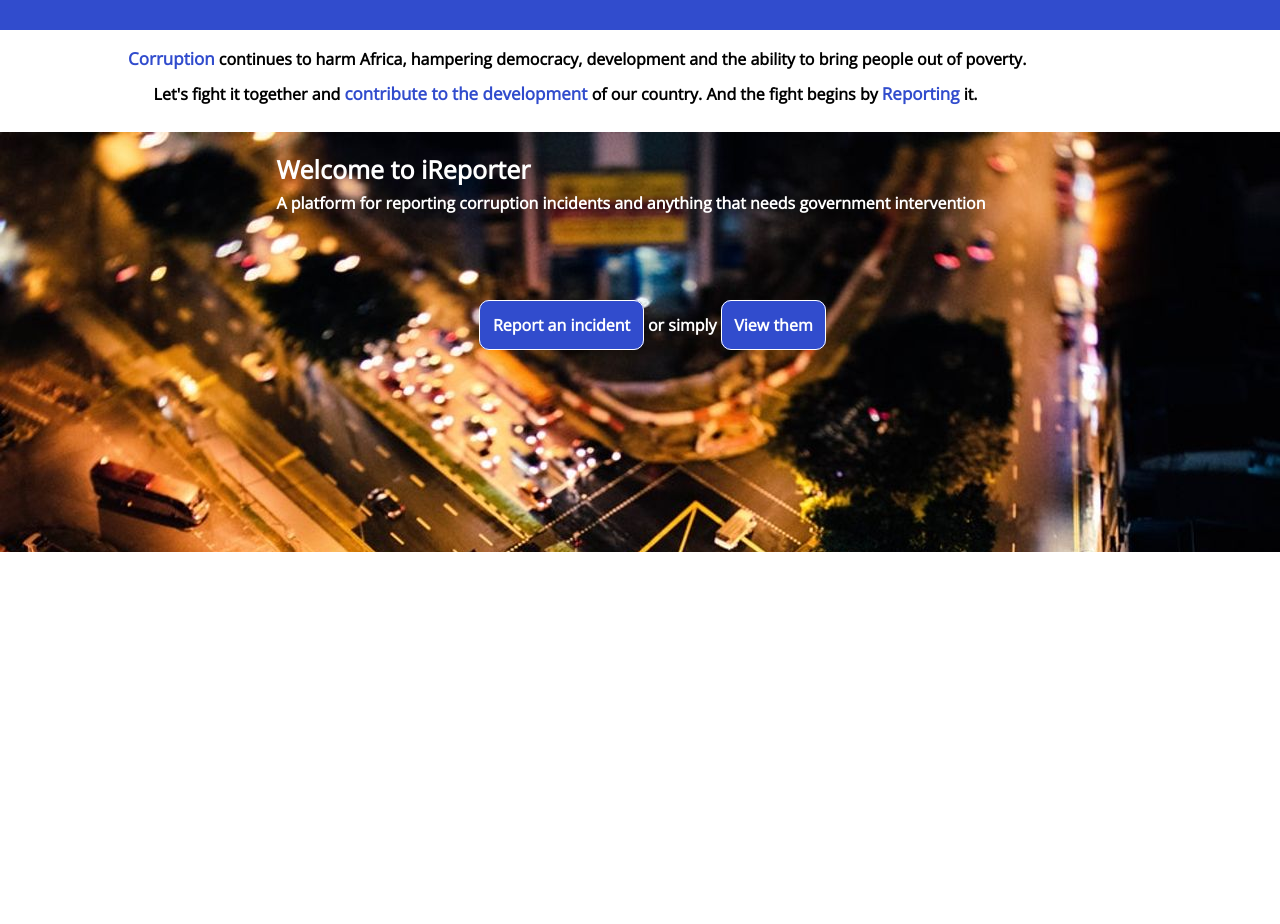
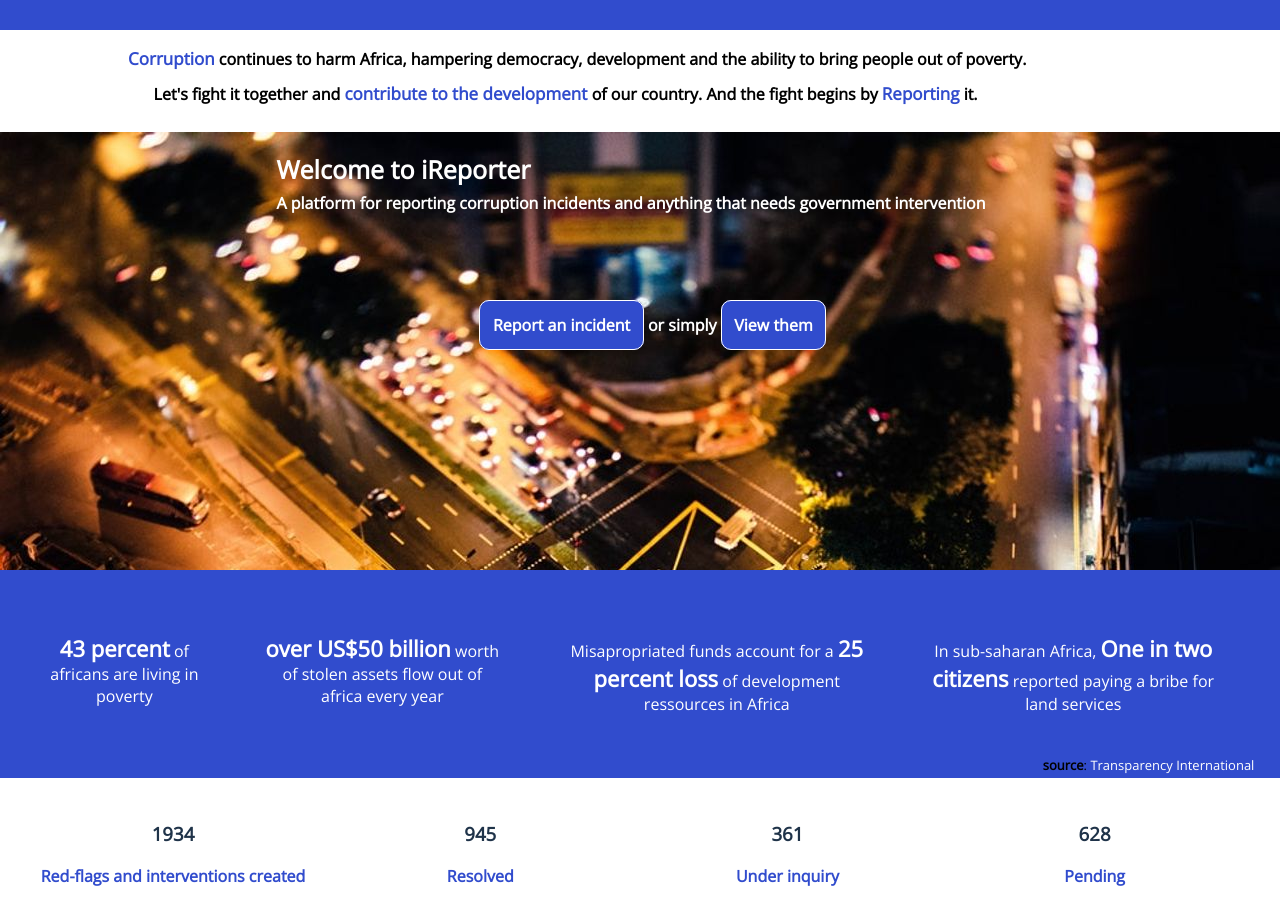
Before and after one commit to thiernomoudou/iReporter, a plain HTML site: page UI/index.html in a window 1280 px wide. Shown: the part 70-994 px from the top of the page. Before the commit the page ends 800 px from the top, so only its background shows below. Drawn offline with nearby package versions, Linux system fonts and the light colour scheme.

Commit message:
Add figures and statistic data to index.html

```diff
--- a/UI/css/index.css
+++ b/UI/css/index.css
@@ -72,49 +72,51 @@ input[type=search] {
 /*navbar*/
 /********************************************************/
 
+.facts{
+	font-weight: 600;
+	line-height: 1.5;
+}
+.facts p{
+	padding-left: 10%;
+}
+
+.facts p:nth-of-type(2){
+	padding-left: 12%;
+	margin-top: -0.5%;
+}
+
+.facts span{
+	color: #314CCD;
+	font-size: 17px;
+}
+
+
 /********************************************************/
-/*call to action*/
+/*banner*/
 /********************************************************/
 
-.call-to-action{
+.banner{
 	height: 600px;
 	background-image: url("../img/round-aboun-1.jpg");
 
 }
 
+
 .banner{
-	font-weight: 600;
-	line-height: 1.5;
-}
-.banner p{
-	padding-left: 10%;
-}
-
-.banner p:nth-of-type(2){
-	padding-left: 12%;
-	margin-top: -0.5%;
-}
-
-.banner span{
-	color: #314CCD;
-	font-size: 17px;
-}
-
-.call-to-action{
    color: #ffffff;
    padding-left: 2%;
    font-weight: 800;
-   height: 420px;
+   height: 440px;
 
 }
-.call-to-action h3 {
+.banner h3 {
 	padding-top: 2%;
 	font-size: 25px;
 	margin-bottom: -1%;
 
 }
 
-.call-to-action p:nth-of-type(1){
+.banner p:nth-of-type(1){
 	margin-bottom: 10%;
 }
 
@@ -135,3 +137,89 @@ input[type=search] {
 	width: 10%;
 	background-color: #314CCD;
 }
+
+/********************************************************/
+/*banner*/
+/********************************************************/
+
+/********************************************************/
+/*corruption figures*/
+/********************************************************/
+
+.corruption-figures{
+	margin-top: -0.1%;
+	background-color: #314CCD;
+	display: flex;
+	padding: 3% 2%;
+
+}
+
+.corruption-figures li{
+    list-style-type: none;
+    text-align: center;
+    margin-right: 1%;
+    padding: 2% 2%;
+    color: #ffffff;
+    font-weight: 500;
+}
+
+.corruption-figures span{
+	font-weight: 700;
+	font-size: 22px;
+}
+
+/********************************************************/
+/*corruption figures*/
+/********************************************************/
+
+.info-source{
+	font-size: 13px;
+	text-align: right;
+	margin-top: -3%;
+	margin-right: 2%;
+}
+.info-source a{
+	text-align: center;
+}
+
+.info-source span{
+	font-weight: 600;
+}
+
+/********************************************************/
+/*corruption figures*/
+/********************************************************/
+
+
+/********************************************************/
+/*statistics*/
+/********************************************************/
+
+.statistics{
+	display: flex;
+	padding: 1% 2%;
+}
+
+.statistics li{
+    list-style-type: none;
+    text-align: center;
+    margin-right: 1%;
+    color: #1F3349;
+    font-weight: 500;
+    flex: 1;
+}
+
+.statistics h3{
+	font-weight: 800;
+}
+
+.statistics p{
+	color: #314CCD;
+	font-weight: 600;
+}
+
+
+
+/********************************************************/
+/*statistics*/
+/********************************************************/
--- a/UI/index.html
+++ b/UI/index.html
@@ -12,7 +12,7 @@
 	<title>iReporter</title>
 </head>
 <body>
-	<!-- nav bar begin -->
+	<!-- navbar begins -->
 	<section class="custom-navbar">
 		<a class="logo" href="">iReporter</a>
         <form class="nav-search">
@@ -23,12 +23,14 @@
 		<a class="signup" href="">sign up</a>
 
 	</section>
-	<!-- nav bar end -->
-	<div class="banner">
+	<!-- navbar ends -->
+
+	<div class="facts">
 		<p><span>Corruption</span> continues to harm Africa, hampering democracy, development and the ability to bring people out of poverty.</p>
 		<p>Let's fight it together and <span>contribute to the development </span> of our country. And the fight begins by <span>Reporting</span> it.</p>
 	</div>
-	<div class="call-to-action">
+	<!-- banner start-->
+	<div class="banner">
 		<div class="platform-description">
 		<h3> Welcome to iReporter</h3>
 		<p> A platform for reporting corruption incidents and anything that needs government intervention</p>
@@ -42,7 +44,38 @@
 	    </p>
 
 	</div>
-	<!-- <img src="img/aerial-town-view-1.jpg"> -->
+	<!-- banner ends -->
+
+	<ul class="corruption-figures">
+		<li>
+		<span>43 percent</span> of africans are living in poverty
+		</li>
+		<li><span>over US$50 billion</span> worth of stolen assets flow out of africa every year</li>
+		<li>Misapropriated funds account for a <span>25 percent loss</span> of development ressources in Africa</li>
+		<li>In sub-saharan Africa, <span>One in two citizens</span> reported paying a bribe for land services</li>
+	</ul>
+	<p class="info-source"><span>source</span>: <a target="_blank" rel="noopener noreferrer" href="https://www.transparency.org/news/feature/how_to_win_the_fight_against_corruption_in_africa">Transparency International</a></p>
+
+	<!-- statistics -->
+	<ul class="statistics">
+		<li>
+		    <h3>1934</h3>
+		    <p>Red-flags and interventions <span>created </span></p>
+		</li>
+		<li>
+			<h3>945</h3>
+		    <p>Resolved </p>
+		</li>
+		<li>
+			<h3>361</h3>
+		    <p>Under inquiry</p>
+		</li>
+		<li>
+			<h3>628</h3>
+		    <p>Pending </p>
+		</li>
+	</ul>
+
 
 
 
```
